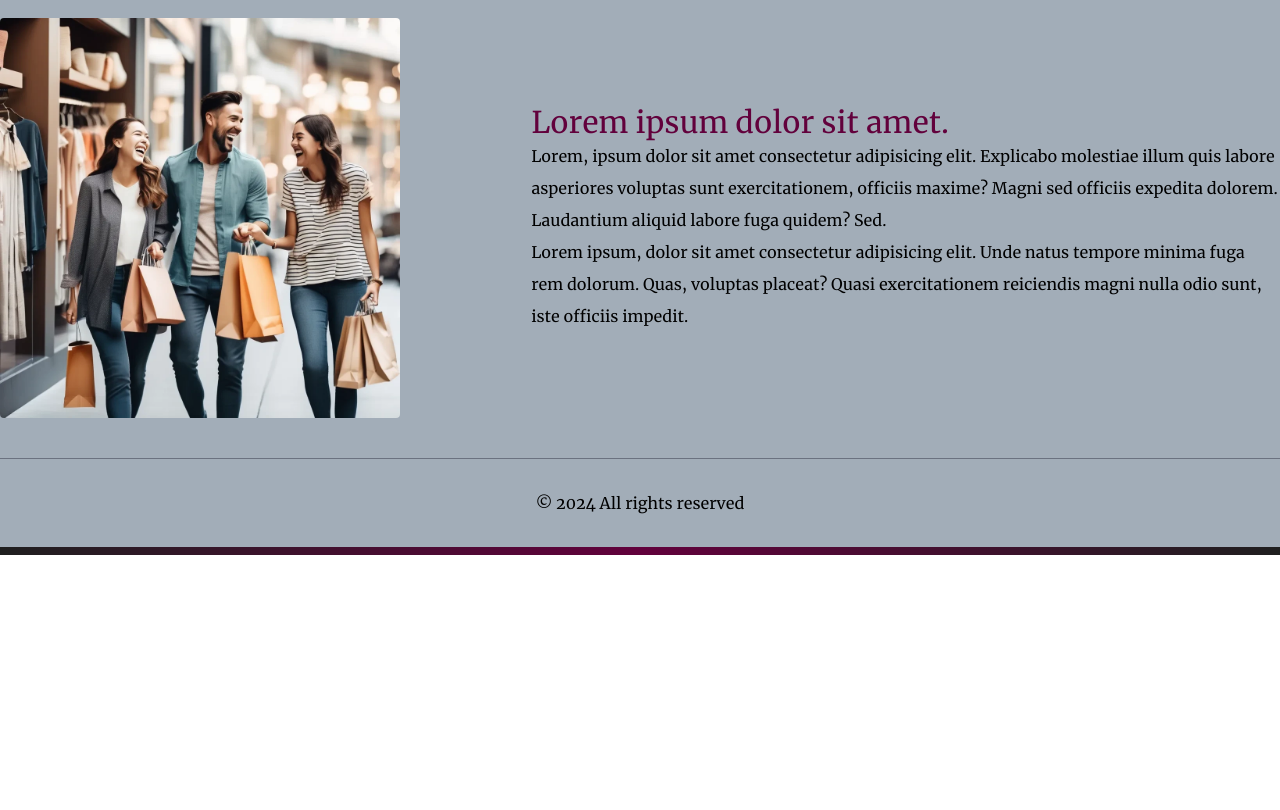
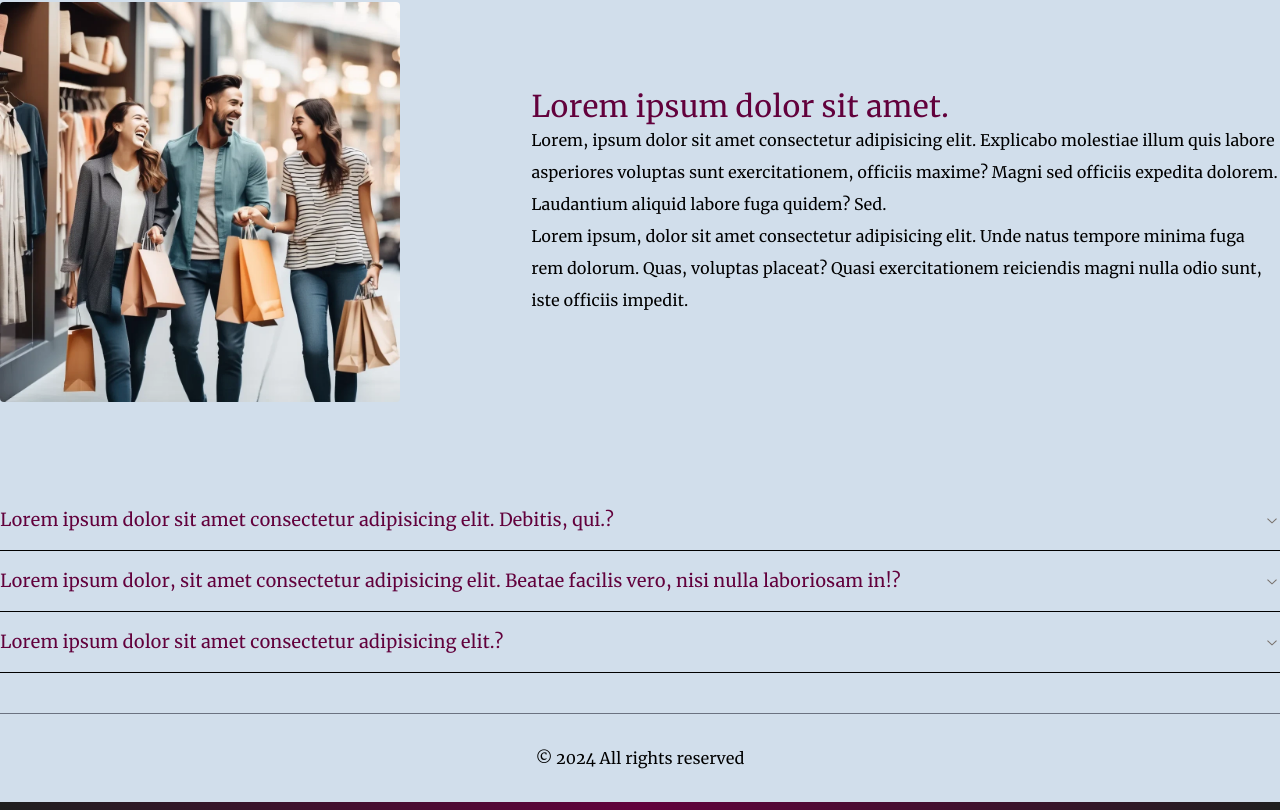
Before and after one commit to Ehsan-Mosaddeghi/online-shop, a Next.js app: page /about in a window 1280 px wide. Shown: the part 555-1365 px from the top of the page. Before the commit the page ends 1110 px from the top, so only its background shows below. Built offline with nearby package versions, Linux system fonts and the light colour scheme.

Commit message:
Add accordian

```diff
--- a/app/_components/Hero.jsx
+++ b/app/_components/Hero.jsx
@@ -3,9 +3,9 @@ import Link from "next/link";
 
 const Hero = () => {
   return (
-    <div className="w-full flex flex-col py-[9.5rem]  text-slate-200 items-center gap-5 bg-[url('/layered-waves-haikei.svg')] bg-no-repeat bg-cover">
+    <div className="w-full flex flex-col py-[9.5rem]  text-slate-200 items-center gap-5 bg-gradient-to-b from-primary to-secondary ">
       <h1 className="text-4xl">
-        Your Style, Your <strong className="text-primary">Way</strong>
+        Your Style <strong className="text-blue-500">Your Way</strong>
       </h1>
       <p className="">
         Lorem ipsum dolor sit amet consectetur adipisicing elit. Quasi porro
@@ -14,7 +14,7 @@ const Hero = () => {
 
       <Button size="lg" variant="outline">
         <Link href="products" className="text-lg text-stone-950">
-          Buy Now!
+          Shop Now!
         </Link>
       </Button>
     </div>
--- a/app/_components/Navbar.jsx
+++ b/app/_components/Navbar.jsx
@@ -10,7 +10,7 @@ const Navbar = () => {
   ];
 
   return (
-    <nav className="w-full py-6  border-b border-slate-300 bg-secondary">
+    <nav className="w-full py-4  border-b border-slate-300 bg-secondary">
       <div className="container mx-auto flex justify-between">
         <Link href="/" className="">
           LOGO
--- a/app/about/page.jsx
+++ b/app/about/page.jsx
@@ -1,3 +1,9 @@
+import {
+  Accordion,
+  AccordionContent,
+  AccordionItem,
+  AccordionTrigger,
+} from "@/components/ui/accordion";
 import Image from "next/image";
 
 const page = () => {
@@ -50,6 +56,41 @@ const page = () => {
           className="aspect-square rounded-sm"
         />
       </div>
+
+      <Accordion
+        type="single"
+        collapsible
+        className="col-span-5 w-full text-primary mt-10 "
+      >
+        <AccordionItem value="item-1 ">
+          <AccordionTrigger>
+            Lorem ipsum dolor sit amet consectetur adipisicing elit. Debitis,
+            qui.?
+          </AccordionTrigger>
+          <AccordionContent>
+            Yes. It adheres to the WAI-ARIA design pattern.
+          </AccordionContent>
+        </AccordionItem>
+        <AccordionItem value="item-2">
+          <AccordionTrigger>
+            Lorem ipsum dolor, sit amet consectetur adipisicing elit. Beatae
+            facilis vero, nisi nulla laboriosam in!?
+          </AccordionTrigger>
+          <AccordionContent>
+            Yes. It comes with default styles that matches the other
+            components&apos; aesthetic.
+          </AccordionContent>
+        </AccordionItem>
+        <AccordionItem value="item-3">
+          <AccordionTrigger>
+            Lorem ipsum dolor sit amet consectetur adipisicing elit.?
+          </AccordionTrigger>
+          <AccordionContent>
+            Yes. It&apos;s animated by default, but you can disable it if you
+            prefer.
+          </AccordionContent>
+        </AccordionItem>
+      </Accordion>
     </section>
   );
 };
--- a/app/globals.css
+++ b/app/globals.css
@@ -6,7 +6,7 @@
   --primary: rgb(98, 1, 60);
   --primary-dark: rgb(61, 1, 37);
 
-  --secondary: rgb(162, 173, 184);
+  --secondary: rgb(209, 222, 235);
   --card: rgb(140, 155, 169);
 
   &.dark {
--- /dev/null
+++ b/app/product/[productId]/page.jsx
@@ -0,0 +1,5 @@
+const page = () => {
+  return <div>page</div>;
+};
+
+export default page;
--- /dev/null
+++ b/components/ui/accordion.jsx
@@ -0,0 +1,51 @@
+"use client";
+
+import * as React from "react";
+import * as AccordionPrimitive from "@radix-ui/react-accordion";
+import { cn } from "@/lib/utils";
+import { ChevronDownIcon } from "@radix-ui/react-icons";
+
+const Accordion = AccordionPrimitive.Root;
+
+const AccordionItem = React.forwardRef(({ className, ...props }, ref) => (
+  <AccordionPrimitive.Item
+    ref={ref}
+    className={cn("border-b border-black", className)}
+    {...props}
+  />
+));
+AccordionItem.displayName = "AccordionItem";
+
+const AccordionTrigger = React.forwardRef(
+  ({ className, children, ...props }, ref) => (
+    <AccordionPrimitive.Header className="flex">
+      <AccordionPrimitive.Trigger
+        ref={ref}
+        className={cn(
+          "flex flex-1 items-center  justify-between py-4 text-lg font-medium transition-all  text-left [&[data-state=open]>svg]:rotate-180",
+          className
+        )}
+        {...props}
+      >
+        {children}
+        <ChevronDownIcon className="h-4 w-4 shrink-0 text-stone-500 transition-transform duration-200 dark:text-stone-400" />
+      </AccordionPrimitive.Trigger>
+    </AccordionPrimitive.Header>
+  )
+);
+AccordionTrigger.displayName = AccordionPrimitive.Trigger.displayName;
+
+const AccordionContent = React.forwardRef(
+  ({ className, children, ...props }, ref) => (
+    <AccordionPrimitive.Content
+      ref={ref}
+      className="overflow-hidden text-[0.9rem] data-[state=closed]:animate-accordion-up data-[state=open]:animate-accordion-down"
+      {...props}
+    >
+      <div className={cn("pb-4 pt-0", className)}>{children}</div>
+    </AccordionPrimitive.Content>
+  )
+);
+AccordionContent.displayName = AccordionPrimitive.Content.displayName;
+
+export { Accordion, AccordionItem, AccordionTrigger, AccordionContent };
--- a/package.json
+++ b/package.json
@@ -9,6 +9,7 @@
     "lint": "next lint"
   },
   "dependencies": {
+    "@radix-ui/react-accordion": "^1.2.1",
     "@radix-ui/react-icons": "^1.3.1",
     "@radix-ui/react-slot": "^1.1.0",
     "class-variance-authority": "^0.7.0",
--- a/tailwind.config.js
+++ b/tailwind.config.js
@@ -1,6 +1,6 @@
 /** @type {import('tailwindcss').Config} */
 module.exports = {
-  darkMode: ["selector"],
+  darkMode: ["selector", "class"],
   content: [
     "./pages/**/*.{js,ts,jsx,tsx,mdx}",
     "./components/**/*.{js,ts,jsx,tsx,mdx}",
@@ -9,22 +9,44 @@ module.exports = {
   theme: {
   	extend: {
   		colors: {
-        primary: "var(--primary)",
-        background: "var(--background)",
-        foreground: "var(--foreground)",
+  			primary: 'var(--primary)',
+  			background: 'var(--background)',
+  			foreground: 'var(--foreground)'
   		},
   		backgroundColor: {
-        primary: "var(--primary)",
-        "primary-dark": "var(--primary-dark)",
-        secondary: "var(--secondary)",
-        card: "var(--card)",
+  			primary: 'var(--primary)',
+  			'primary-dark': 'var(--primary-dark)',
+  			secondary: 'var(--secondary)',
+  			card: 'var(--card)'
   		},
   		borderRadius: {
-        lg: "var(--radius)",
-        md: "calc(var(--radius) - 2px)",
-        sm: "calc(var(--radius) - 4px)",
+  			lg: 'var(--radius)',
+  			md: 'calc(var(--radius) - 2px)',
+  			sm: 'calc(var(--radius) - 4px)'
   		},
+  		keyframes: {
+  			'accordion-down': {
+  				from: {
+  					height: '0'
   				},
+  				to: {
+  					height: 'var(--radix-accordion-content-height)'
+  				}
+  			},
+  			'accordion-up': {
+  				from: {
+  					height: 'var(--radix-accordion-content-height)'
+  				},
+  				to: {
+  					height: '0'
+  				}
+  			}
+  		},
+  		animation: {
+  			'accordion-down': 'accordion-down 0.2s ease-out',
+  			'accordion-up': 'accordion-up 0.2s ease-out'
+  		}
+  	}
   },
 
   plugins: [require("tailwindcss-animate")],
```
Also changed, not shown: public/layered-waves-haikei.svg (deleted), 1 other file (tests, documents, lock files or other folders). Lines whose indentation alone changed are shown as unchanged.
